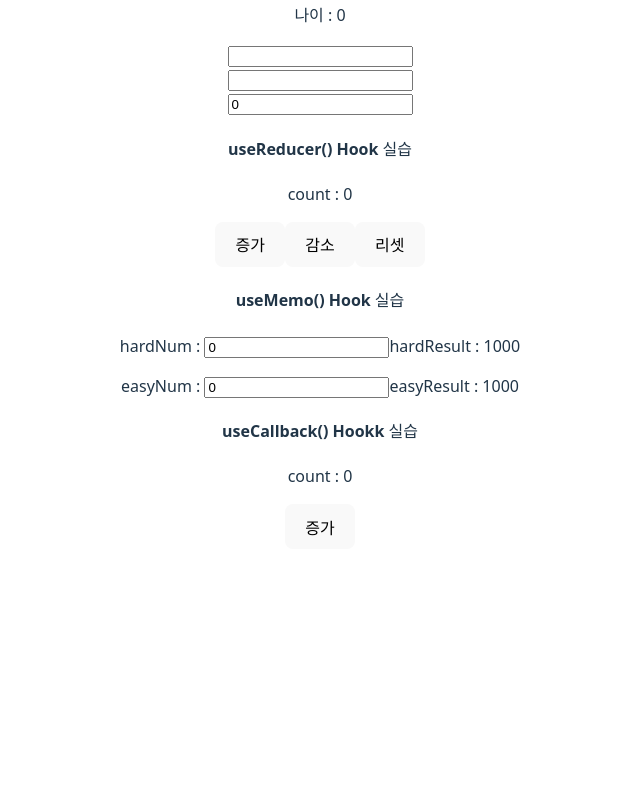
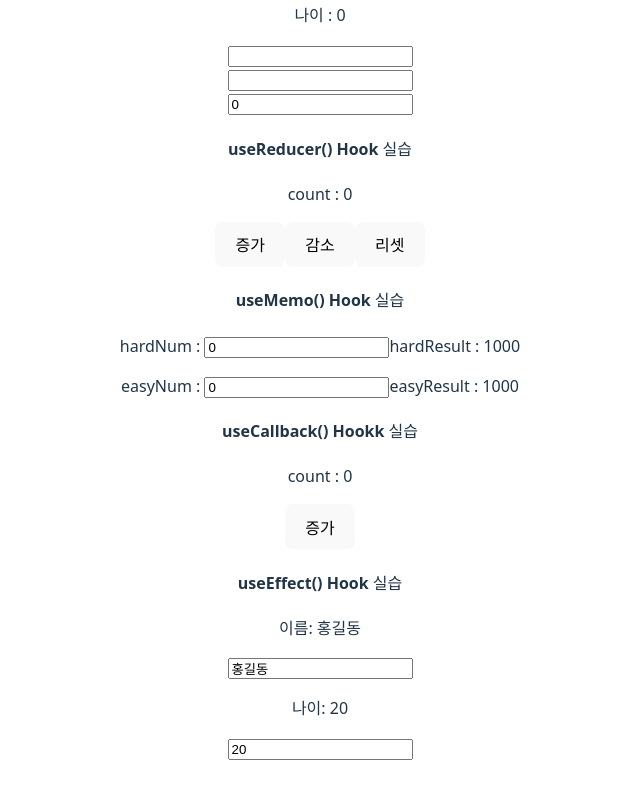
Before and after one commit to Tigerfriend1/React, a React (Vite) app in the folder ch04/: page / in a window 1280 px wide. Shown: the part 717-1509 px from the top of the page, without its empty margins (320-960 px from the left). Before the commit the page ends 1298 px from the top, so only its background shows below. Built offline with nearby package versions, Linux system fonts and the light colour scheme.

Commit message:
UseEffect Hook연습

```diff
--- a/ch04/src/App.jsx
+++ b/ch04/src/App.jsx
@@ -6,7 +6,8 @@ import UseRefComponent from "./components/UseRefComponent";
 import UseStateComponent from "./components/UseStateComponent";
 import UseReducerComponent from "./components/UseReducerComponent";
 import UseMemoComponent from "./components/useMemoComponent";
-import UseCallbackComponent from "./components/UseCallbackComponent";
+import UseCallbackComponent from "./components/useCallbackComponent";
+import UseEffectComponent from "./components/UseEffectComponent";
 
 function App() {
   return (
@@ -18,6 +19,7 @@ function App() {
       <UseReducerComponent />
       <UseMemoComponent />
       <UseCallbackComponent />
+      <UseEffectComponent />
     </>
   );
 }
--- /dev/null
+++ b/ch04/src/components/UseEffectComponent.jsx
@@ -0,0 +1,55 @@
+import React, { useEffect, useState } from "react";
+
+const UseEffectComponent = () => {
+  const [name, setName] = useState("홍길동");
+  const [age, setAge] = useState(20);
+
+  // Mount 단계
+  useEffect(() => {
+    console.log("컴포넌트가 마운트 되었습니다.");
+    return () => {
+      // Unmount 단계
+      console.log("컴포넌트가 언마운트 되었습니다.");
+    };
+  }, []); // 빈 배열을 전달하여 컴포넌트가 처음 마운트될 때만 실행
+
+  // Update 단계
+  useEffect(() => {
+    console.log("컴포넌트가 업데이트 되었습니다.");
+  });
+
+  //의존성 배열
+  useEffect(() => {
+    console.log(`이름이 변경되었습니다: ${name}`);
+    // name 상태가 변경될 때마다 실행되는 코드
+  }, [name]); // name 상태가 변경될 때마다 실행
+  // ** 만약 [name, age]로 설정하면 name과 age가 변경될 때마다 실행
+
+  return (
+    <div className="UseEffectComponent">
+      <h4>useEffect() Hook 실습</h4>
+      <div>
+        <p>이름: {name}</p>
+        <input
+          type="text"
+          value={name}
+          onChange={(e) => {
+            setName(e.target.value);
+          }}
+        />
+      </div>
+      <div>
+        <p>나이: {age}</p>
+        <input
+          type="text"
+          value={age}
+          onChange={(e) => {
+            setAge(e.target.value);
+          }}
+        />
+      </div>
+    </div>
+  );
+};
+
+export default UseEffectComponent;
```
